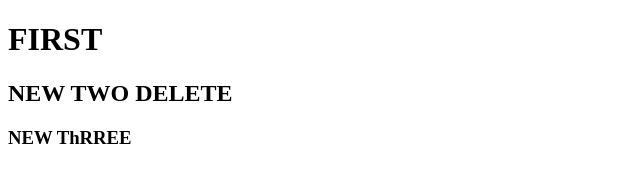
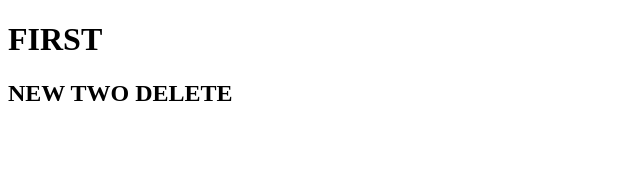
Before and after one commit to qqghst/ct, a plain HTML site: page index.html in a window 1280 px wide. Shown: the whole page, without its empty margins (0-640 px from the left). Drawn offline with Linux system fonts and the light colour scheme.

Commit message:
Revert "three"
This reverts commit 983737b14c60bd7bafb7dbf7d6ef24265d4835c9.

```diff
--- a/index.html
+++ b/index.html
@@ -9,6 +9,5 @@
 <body>
     <h1>FIRST</h1>
     <h2>NEW TWO DELETE</h2>
-    <h3>NEW ThRREE</h3>
 </body>
 </html>
```
